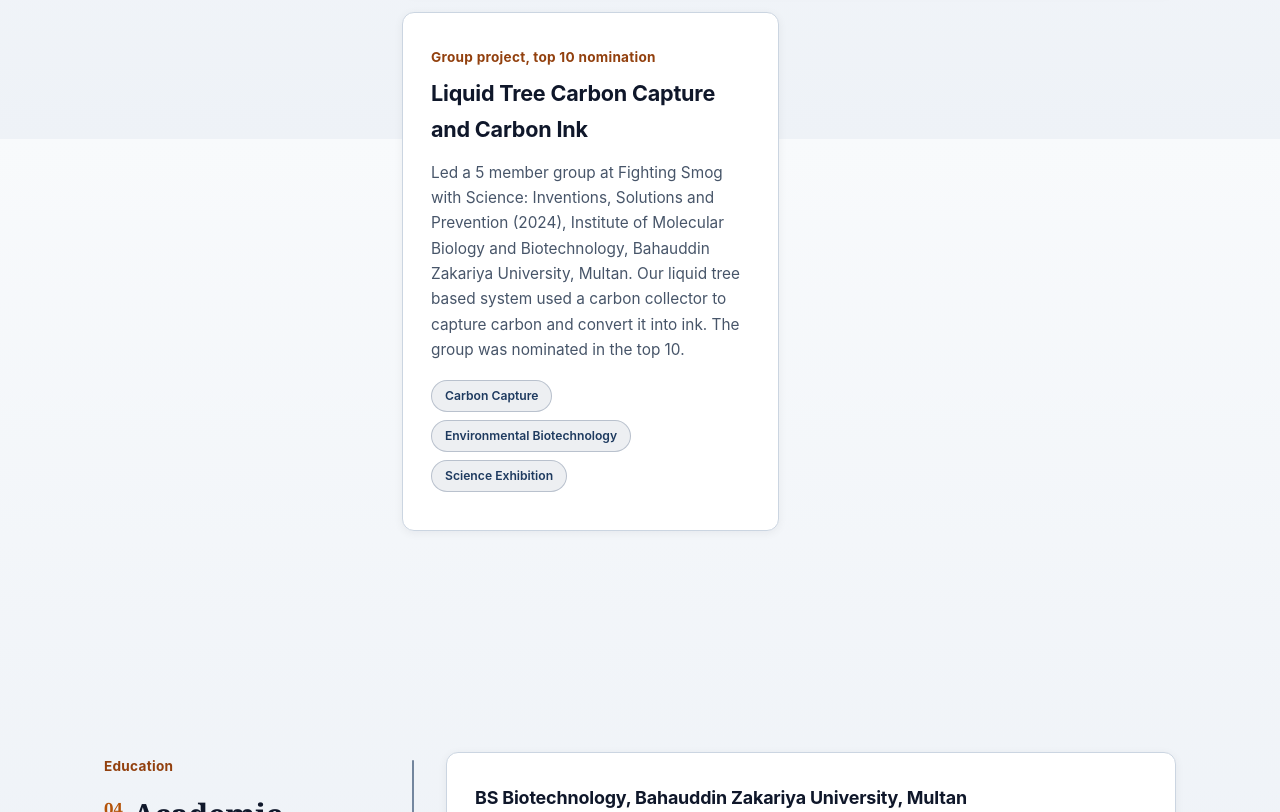
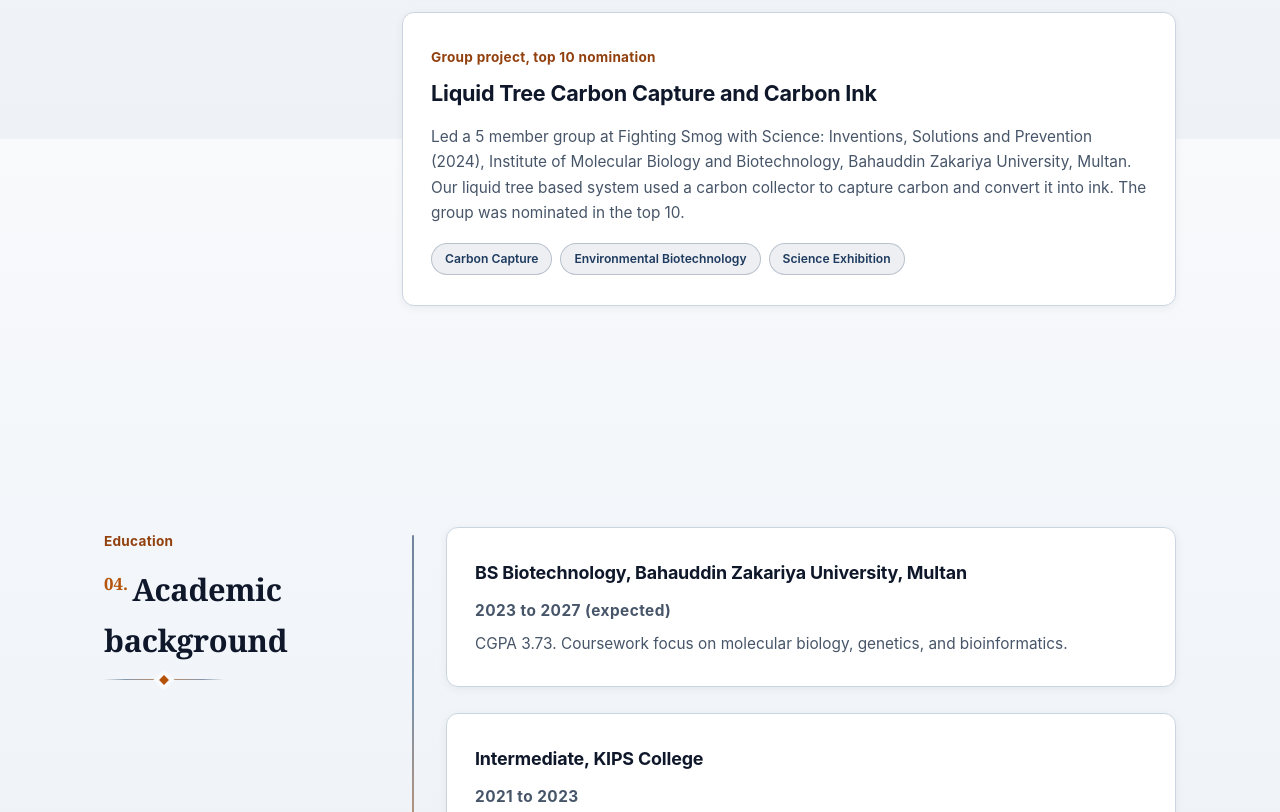
Before and after one commit to mobeennasir/portfolio, a plain HTML site: page index.html in a window 1280 px wide. Shown: the part 2261-3073 px from the top of the page. Drawn offline with Linux system fonts and the light colour scheme.

Commit message:
Fix smog project card to full width, consistent navy-gold theme

```diff
--- a/index.html
+++ b/index.html
@@ -282,6 +282,9 @@
 
   .grid-projects { display: grid; grid-template-columns: repeat(2, 1fr); gap: 20px; }
   .grid-projects .featured { grid-column: 1 / -1; }
+  .grid-projects .project-wide { grid-column: 1 / -1; }
+  .tag-row { display: flex; flex-wrap: wrap; gap: 8px; }
+  .tag-row .pill-tag { margin: 0; }
 
   .project-featured {
     background:
@@ -828,11 +831,11 @@
               <svg viewBox="0 0 24 24" aria-hidden="true"><path d="M7 17 17 7"/><path d="M8 7h9v9"/></svg>
             </a>
           </article>
-          <article class="card reveal reveal-d1">
+          <article class="card project-wide reveal reveal-d1">
             <span class="eyebrow" style="margin-bottom:8px;">Group project, top 10 nomination</span>
             <h3 style="font-size:1.35rem;">Liquid Tree Carbon Capture and Carbon Ink</h3>
             <p style="margin:12px 0 18px;">Led a 5 member group at Fighting Smog with Science: Inventions, Solutions and Prevention (2024), Institute of Molecular Biology and Biotechnology, Bahauddin Zakariya University, Multan. Our liquid tree based system used a carbon collector to capture carbon and convert it into ink. The group was nominated in the top 10.</p>
-            <div>
+            <div class="tag-row">
               <span class="pill-tag">Carbon Capture</span>
               <span class="pill-tag">Environmental Biotechnology</span>
               <span class="pill-tag">Science Exhibition</span>
```
